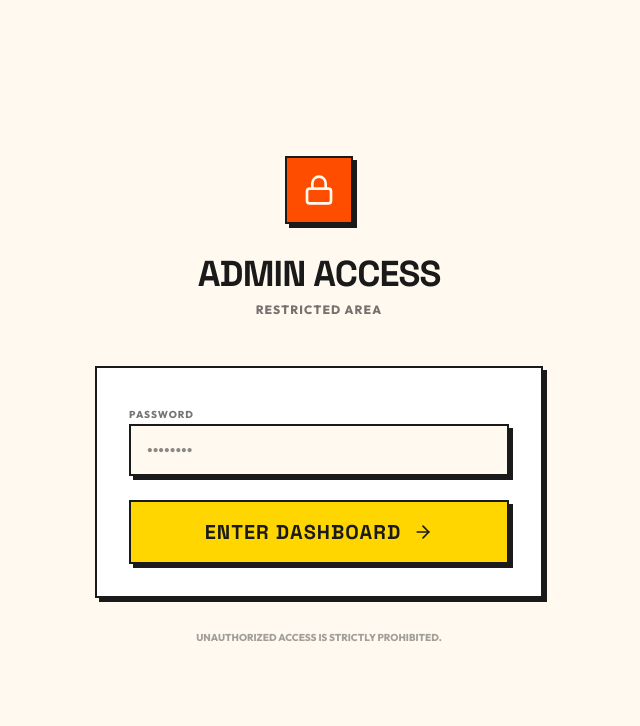
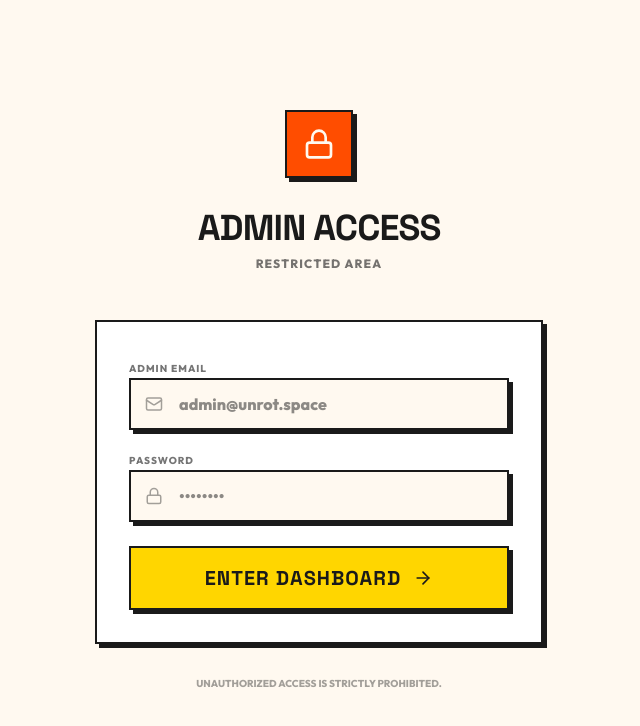
Before and after one commit to Moez-0/unrot.space, a React (Vite) app: page /admin/login in a window 1280 px wide. Shown: the top 726 px of the page, without its empty margins (321-961 px from the left). Built offline with nearby package versions, Linux system fonts and the light colour scheme; no server answers.

Commit message:
feat: migrate admin authentication to Supabase with email-based validation

```diff
--- a/src/pages/AdminDashboardPage.tsx
+++ b/src/pages/AdminDashboardPage.tsx
@@ -27,13 +27,28 @@ export function AdminDashboardPage() {
   const navigate = useNavigate();
 
   useEffect(() => {
-    const isAdmin = localStorage.getItem('admin_session');
-    if (!isAdmin) {
-      navigate('/admin/login');
-      return;
-    }
+    const checkAuth = async () => {
+      const { data: { session } } = await supabase.auth.getSession();
 
-    fetchData();
+      if (!session) {
+        localStorage.removeItem('admin_session');
+        navigate('/admin/login');
+        return;
+      }
+
+      const adminEmail = import.meta.env.VITE_ADMIN_EMAIL;
+      if (adminEmail && session.user.email !== adminEmail) {
+        await supabase.auth.signOut();
+        localStorage.removeItem('admin_session');
+        navigate('/admin/login');
+        return;
+      }
+
+      localStorage.setItem('admin_session', 'true');
+      fetchData();
+    };
+
+    checkAuth();
   }, [navigate]);
 
   const fetchData = async () => {
@@ -53,7 +68,8 @@ export function AdminDashboardPage() {
     }
   };
 
-  const handleLogout = () => {
+  const handleLogout = async () => {
+    await supabase.auth.signOut();
     localStorage.removeItem('admin_session');
     navigate('/admin/login');
   };
--- a/src/pages/AdminLoginPage.tsx
+++ b/src/pages/AdminLoginPage.tsx
@@ -1,9 +1,11 @@
 import { useState } from 'react';
 import { useNavigate } from 'react-router-dom';
 import { motion } from 'motion/react';
-import { Lock, ArrowRight, Loader2 } from 'lucide-react';
+import { Lock, ArrowRight, Loader2, Mail } from 'lucide-react';
+import { supabase } from '../lib/supabase';
 
 export function AdminLoginPage() {
+  const [email, setEmail] = useState('');
   const [password, setPassword] = useState('');
   const [error, setError] = useState('');
   const [loading, setLoading] = useState(false);
@@ -15,19 +17,24 @@ export function AdminLoginPage() {
     setError('');
 
     try {
-      // In a real app, this would be a server-side call
-      // For now, we'll use a simple check or a Supabase call if the table exists
-      // The user will need to set the ADMIN_PASSWORD in their environment
-      const adminPass = import.meta.env.VITE_ADMIN_PASSWORD || 'admin123';
+      const { data, error: authError } = await supabase.auth.signInWithPassword({
+        email,
+        password,
+      });
 
-      if (password === adminPass) {
+      if (authError) throw authError;
+
+      // Optional: Check if the user is the designated admin
+      const adminEmail = import.meta.env.VITE_ADMIN_EMAIL;
+      if (adminEmail && data.user?.email !== adminEmail) {
+        await supabase.auth.signOut();
+        throw new Error('Unauthorized access. Admin privileges required.');
+      }
+
       localStorage.setItem('admin_session', 'true');
       navigate('/admin/dashboard');
-      } else {
-        setError('Invalid password. Access denied.');
-      }
-    } catch (err) {
-      setError('An error occurred. Please try again.');
+    } catch (err: any) {
+      setError(err.message || 'An error occurred. Please try again.');
     } finally {
       setLoading(false);
     }
@@ -49,16 +56,36 @@ export function AdminLoginPage() {
         </div>
 
         <form onSubmit={handleLogin} className="neo-card bg-white p-8 space-y-6">
+          <div className="space-y-4">
+            <div className="space-y-2">
+              <label className="text-[10px] font-black uppercase tracking-widest opacity-60">Admin Email</label>
+              <div className="relative">
+                <Mail className="absolute left-4 top-1/2 -translate-y-1/2 opacity-40" size={18} />
+                <input
+                  type="email"
+                  value={email}
+                  onChange={(e) => setEmail(e.target.value)}
+                  placeholder="admin@unrot.space"
+                  className="w-full bg-bg neo-border pl-12 pr-4 py-3 font-bold focus:outline-none focus:ring-2 focus:ring-accent/20"
+                  required
+                />
+              </div>
+            </div>
+
             <div className="space-y-2">
               <label className="text-[10px] font-black uppercase tracking-widest opacity-60">Password</label>
+              <div className="relative">
+                <Lock className="absolute left-4 top-1/2 -translate-y-1/2 opacity-40" size={18} />
                 <input
                   type="password"
                   value={password}
                   onChange={(e) => setPassword(e.target.value)}
                   placeholder="••••••••"
-              className="w-full bg-bg neo-border px-4 py-3 font-bold focus:outline-none focus:ring-2 focus:ring-accent/20"
+                  className="w-full bg-bg neo-border pl-12 pr-4 py-3 font-bold focus:outline-none focus:ring-2 focus:ring-accent/20"
                   required
                 />
+              </div>
+            </div>
           </div>
 
           {error && (
```
Lines whose indentation alone changed are shown as unchanged.
